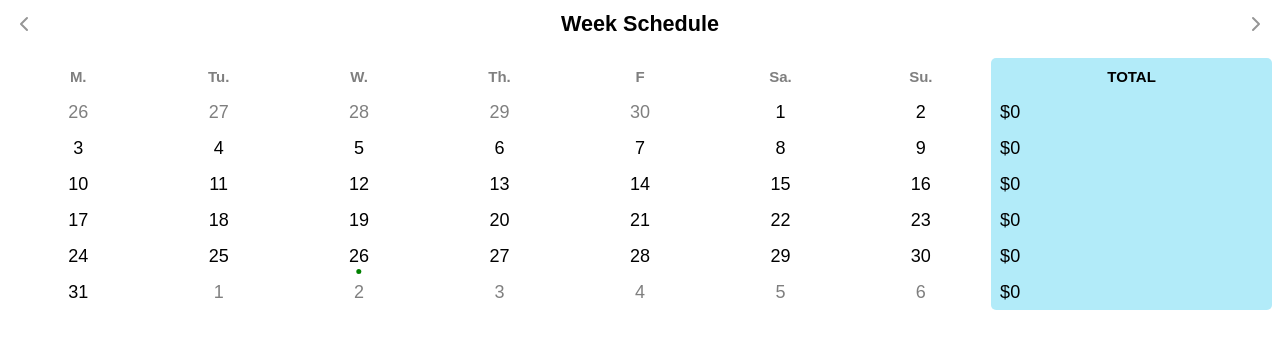
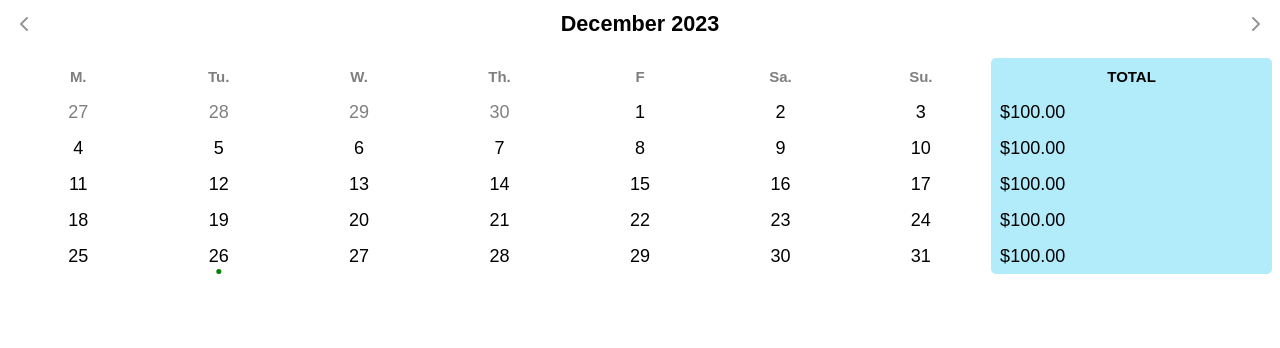
Before and after one commit to MinhQuan-Tran/Payment-Calculator, a Vue app in the folder Payment Calculator/: page / in a window 1280 px wide. Shown: the top 348 px of the page. Built offline with nearby package versions, Linux system fonts and the light colour scheme.

Commit message:
Fix miscalculated date and make title change by month

```diff
--- a/Payment Calculator/src/App.vue
+++ b/Payment Calculator/src/App.vue
@@ -1,18 +1,18 @@
 <script lang="ts">
 import WeekSchedule from "@/components/WeekSchedule.vue";
-import PaymentResult from "@/components/PaymentResult.vue";
+import DaySchedule from "@/components/DaySchedule.vue";
 
 export default {
   components: {
     WeekSchedule,
-    PaymentResult,
+    DaySchedule,
   },
 };
 </script>
 
 <template>
   <WeekSchedule />
-  <PaymentResult />
+  <DaySchedule />
 </template>
 
 <style scoped></style>
--- a/Payment Calculator/src/components/PaymentResult.vue
+++ /dev/null
@@ -1,10 +0,0 @@
-<script lang="ts">
-export default {
-};
-</script>
-
-<template>
-    <div></div>
-</template>
-
-<style scoped></style>
--- a/Payment Calculator/src/components/WeekSchedule.vue
+++ b/Payment Calculator/src/components/WeekSchedule.vue
@@ -27,20 +27,25 @@ export default {
             view: VIEW_MODE.MONTH,
             entries,
             today,
+            monthChange: 0,
         };
     },
     computed: {
         calendar() {
-            const firstDayOfMonth = new Date(this.today.getFullYear(), this.today.getMonth(), 1);
+            const changedDate = new Date(this.today);
+            changedDate.setMonth(changedDate.getMonth() + this.monthChange);
+
+            const firstDayOfMonth = new Date(changedDate.getFullYear(), changedDate.getMonth(), 1);
             const lastDayOfMonth = new Date(firstDayOfMonth.getFullYear(), firstDayOfMonth.getMonth() + 1, 0);
-            const daysInMonth = lastDayOfMonth.getDate();
             const firstDayOfWeek = firstDayOfMonth.getDay();
 
             let currentDate = new Date(firstDayOfMonth);
 
-            // Set the date to the first day of the week
-            // e.g. if the first day of the month is a Wednesday, then the first day of the week is Monday
-            currentDate.setDate(1 - firstDayOfWeek);
+            // Set the date to the first day of the week (Monday)
+            // e.g. if the first day of the month is on Friday 1 December 2023,
+            // then the first day of the week is 1 December 2023 - 5 days = Sunday 26 November 2023
+            // Sunday 26 November 2023 + 1 day = Monday 27 November 2023
+            currentDate.setDate(currentDate.getDate() - firstDayOfWeek + 1);
 
             const calendar = [];
             while (currentDate <= lastDayOfMonth) {
@@ -64,7 +69,7 @@ export default {
     },
     methods: {
         getEntriesForDay(date: Date) {
-            // Logic to filter entries for the given date
+            // Filter entries for the given date
             return this.entries.filter(entry => {
                 const fromDate = new Date(entry.from);
                 const toDate = new Date(entry.to);
@@ -77,29 +82,49 @@ export default {
                 return fromDate.getTime() === date.getTime() || toDate.getTime() === date.getTime();
             });
         },
-    }
+        updateTitleByMonth() {
+            const date = new Date(this.today);
+            date.setMonth(date.getMonth() + this.monthChange);
+            this.title = date.toLocaleString("default", { month: "long", year: "numeric" });
+        },
+        goToNextMonth() {
+            this.monthChange++;
+            this.updateTitleByMonth();
+        },
+        goToPrevMonth() {
+            this.monthChange--;
+            this.updateTitleByMonth();
+        },
+    },
+    mounted() {
+        this.updateTitleByMonth();
+    },
 };
 </script>
 
 <template>
     <div class="week-schedule">
         <div class="title">
-            <button class="prev-btn"><img src="@/components/icons/next.svg" alt="prev"></button>
+            <button class="prev-btn" @click="goToPrevMonth">
+                <img src="@/components/icons/next.svg" alt="prev">
+            </button>
             <b>{{ title }}</b>
-            <button class="next-btn"><img src="@/components/icons/next.svg" alt="next"></button>
+            <button class="next-btn" @click="goToNextMonth">
+                <img src="@/components/icons/next.svg" alt="next">
+            </button>
         </div>
         <div class="calendar">
             <div class="week-day" v-for="day in weekDays" :key="day">{{ day }}</div>
             <div class="week-total">TOTAL</div>
 
-            <template v-for="week in calendar">
-                <div v-for="(day, index) in week" :key="index">
+            <template v-for="(week, weekIndex) in calendar" :key="weekIndex">
+                <div v-for="(day, dayIndex) in week" :key="dayIndex">
                     <a
                         :class="[{ 'prev-month': day.prevMonth, 'next-month': day.nextMonth, 'has-entry': (getEntriesForDay(day.date).length > 0) }, 'day']">
                         {{ day.day }}
                     </a>
                 </div>
-                <div class="total">0</div>
+                <div class="total">100.00</div>
             </template>
         </div>
     </div>
@@ -148,7 +173,7 @@ export default {
 
 .calendar {
     display: grid;
-    grid-template-columns: repeat(7, 1fr) 2fr;
+    grid-template-columns: repeat(7, 1fr) minmax(min-content, 2fr);
     grid-template-rows: repeat(7, 2em);
     margin-top: 1rem;
     text-align: center;
@@ -184,7 +209,7 @@ export default {
     text-align: left;
     justify-content: start;
     background-color: rgba(0, 188, 235, 0.3);
-    padding-left: 0.5rem;
+    padding: 0 0.5rem;
 }
 
 .total:last-child {
```
